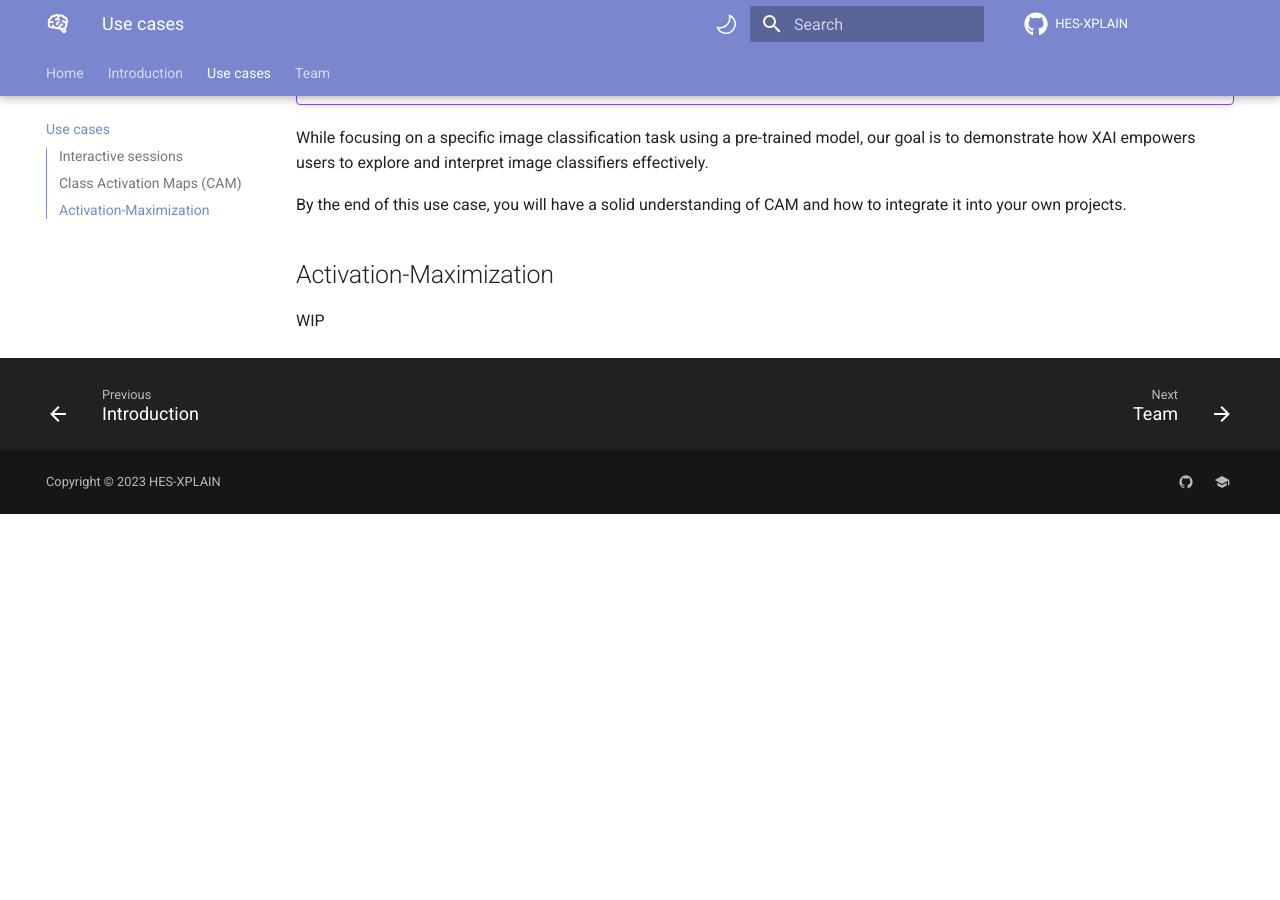
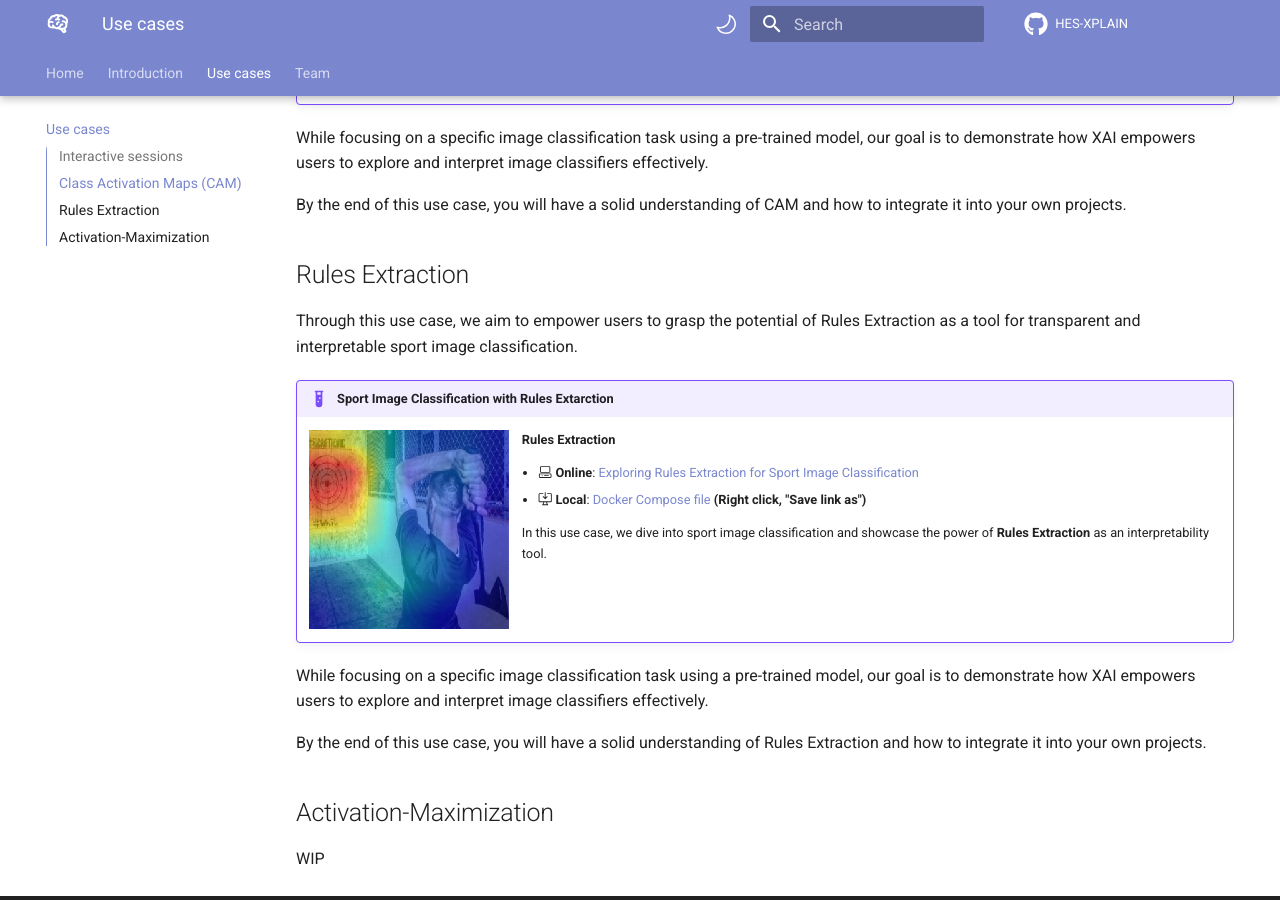
Before and after one commit to HES-XPLAIN/hes-xplain.github.io, an MkDocs documentation site: the page built from docs/notebooks.md, in a window 1280 px wide and 900 px high, scrolled down 1140 px. Built offline with MkDocs 1.6.1 and Material for MkDocs 9.7.7, drawn with Linux system fonts in a browser that asks for light colours; comment, search, counter and statistics services are not loaded; before the commit the page ends 1654 px from its top, so only the background shows below that.

Commit message:
Add Rules Extraction notebook

```diff
--- a/docs/notebooks.md
+++ b/docs/notebooks.md
@@ -73,6 +73,25 @@ While focusing on a specific image classification task using a pre-trained model
 
 By the end of this use case, you will have a solid understanding of CAM and how to integrate it into your own projects.
 
+## Rules Extraction
+
+Through this use case, we aim to empower users to grasp the potential of Rules Extraction as a tool for transparent and interpretable sport image classification.
+
+!!! example "Sport Image Classification with Rules Extarction"
+
+    ![CAM](assets/images/examples/CAM.png){ width="200px", align=left }
+
+    **Rules Extraction**
+
+    * :octicons-codespaces-24: **Online**: <a href="https://github.dev/HES-XPLAIN/notebooks/blob/main/use_case_sport_classification/rules_extraction_demo.ipynb" target="_blank">Exploring Rules Extraction for Sport Image Classification</a>
+    * :octicons-desktop-download-24: **Local**: <a href="https://raw.githubusercontent.com/HES-XPLAIN/notebooks/main/docker-compose.yml" target="_blank">Docker Compose file</a> **(Right click, "Save link as")**
+
+    In this use case, we dive into sport image classification and showcase the power of **Rules Extraction** as an interpretability tool.
+
+While focusing on a specific image classification task using a pre-trained model, our goal is to demonstrate how XAI empowers users to explore and interpret image classifiers effectively.
+
+By the end of this use case, you will have a solid understanding of Rules Extraction and how to integrate it into your own projects.
+
 ## Activation-Maximization
 
 WIP
```
